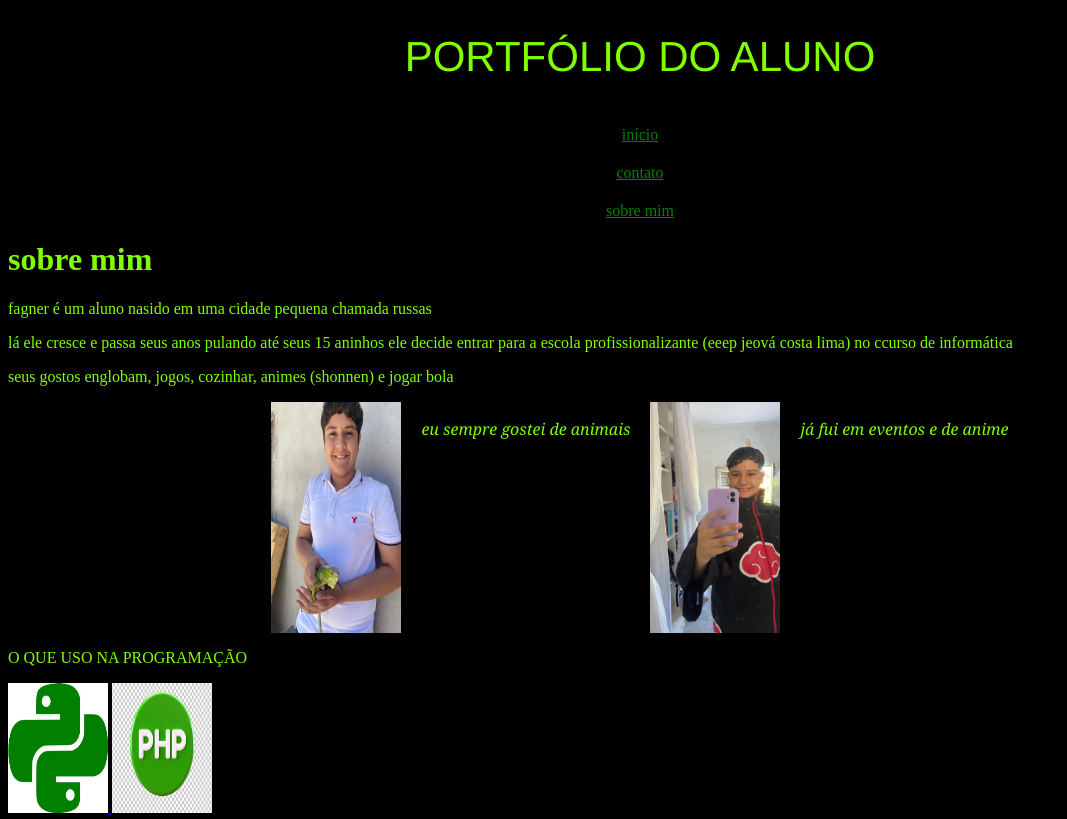
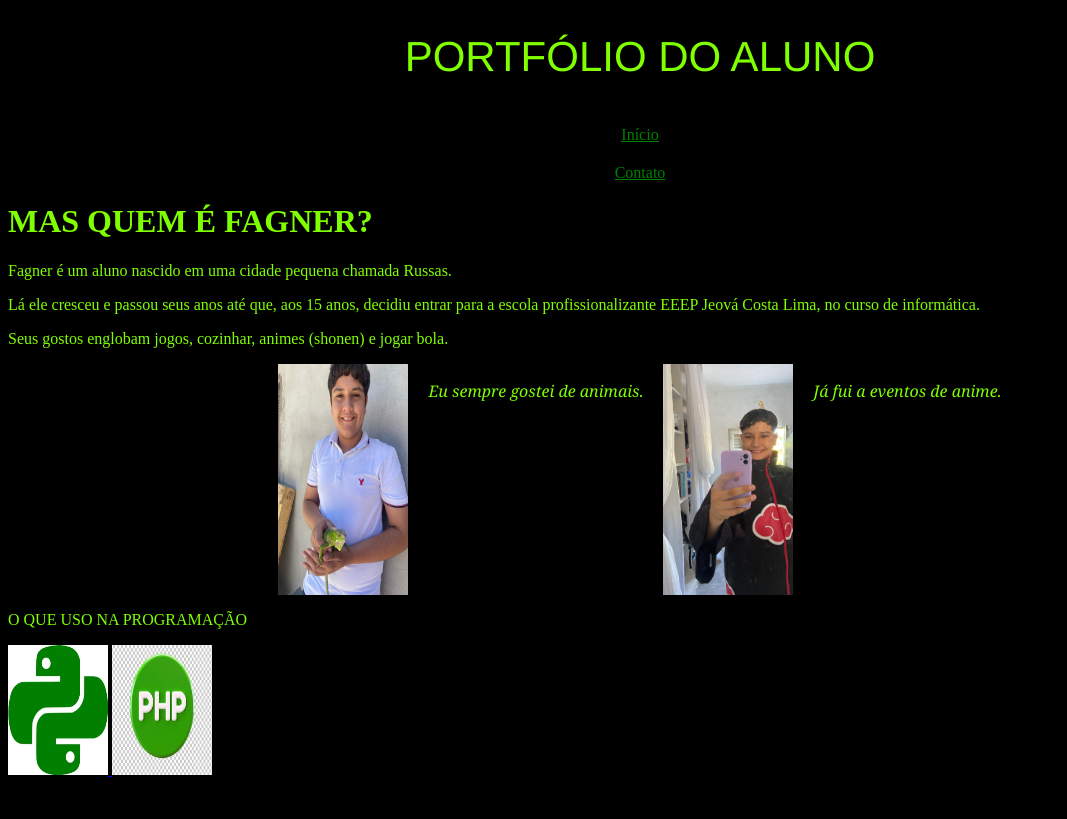
Before and after one commit to manuel-lima15/trabalho.html, a plain HTML site: page sobre.html in a window 1280 px wide. Shown: the top 819 px of the page, without its empty margins (0-1067 px from the left). Drawn offline with Linux system fonts and the light colour scheme.

Commit message:
correto 1

```diff
--- a/sobre.html
+++ b/sobre.html
@@ -1,54 +1,85 @@
 <!DOCTYPE html>
 <html lang="pt-BR">
-    <header> PORTFÓLIO DO ALUNO</header>
-   <nav>
-    <a href="index.html"> início</a>
-    <a href="contato.html"> contato</a>
-    <a href="sobre.html"> sobre mim</a>
-   </nav>
+
 <head>
     <meta charset="UTF-8">
     <meta name="viewport" content="width=device-width, initial-scale=1.0">
     <title>Portfólio</title>
-   <link rel="stylesheet" href="style.css">
+    <link rel="stylesheet" href="css/style.css">
+</head>
 
-   <head>
-    <h1> sobre mim</h1>
+<body>
 
+    <header>
+        PORTFÓLIO DO ALUNO
+    </header>
 
-   </head>
-   <body>
-<P>  fagner é um aluno nasido em uma cidade pequena chamada russas </P>
-    <p> lá ele cresce e passa seus anos pulando até seus 15 aninhos ele decide entrar para a escola profissionalizante (eeep jeová costa lima) no ccurso de informática </p>
-    <p> seus gostos englobam, jogos, cozinhar, animes (shonnen) e jogar bola</p>
+    <nav>
+        <a href="index.html">Início</a>
+        <a href="contato.html">Contato</a>
+    </nav>
 
-    <div class="sobre">
-     <img src="bixo.jpg" alt="eu com o calango">
-     <p> eu sempre gostei de animais </p>
-     <img src="anime.jpg" alt=" eu em trajes de anime">
-     <p> já fui em eventos e de anime </p>
+    <main>
 
-</div>
-<p> O QUE USO NA PROGRAMAÇÃO </p>
+        <h1>MAS QUEM É FAGNER?</h1>
 
-<a href="https://www.python.org"  class=" links">
-  <img src="python.png" alt=" página python">
+        <p>
+            Fagner é um aluno nascido em uma cidade pequena chamada Russas.
+        </p>
 
+        <p>
+            Lá ele cresceu e passou seus anos até que, aos 15 anos,
+            decidiu entrar para a escola profissionalizante
+            EEEP Jeová Costa Lima, no curso de informática.
+        </p>
 
-</a>
-<a href="https://www.php.net/"  class=" links">
-  <img src="php.png" alt=" página php">
+        <p>
+            Seus gostos englobam jogos, cozinhar, animes (shonen)
+            e jogar bola.
+        </p>
 
+        <div class="sobre">
 
-</a>
+            <img src="img/bixo.jpg" alt="Eu com o calango">
 
-   </body>
-     <footer>
-        <img src="sobre.jpg" alt="garoto em trajes sociais">
-        <p> &copy; 2026 Fagner Emanuel Oliveira Lima </p>
-         <p>
-  EEEP Jeová Costa Lima
+            <p>
+                Eu sempre gostei de animais.
+            </p>
 
+            <img src="img/anime.jpg" alt="Eu em trajes de anime">
+
+            <p>
+                Já fui a eventos de anime.
+            </p>
+
+        </div>
+
+        <p>O QUE USO NA PROGRAMAÇÃO</p>
+
+        <a href="https://www.python.org" class="links">
+            <img src="img/python.png" alt="Logo do Python">
+        </a>
+
+        <a href="https://www.php.net/" class="links">
+            <img src="img/php.png" alt="Logo do PHP">
+        </a>
+
+    </main>
+
+    <footer>
+
+        <img src="img/sobre.jpg" alt="Garoto em trajes sociais">
+
+        <p>
+            &copy; 2026 Fagner Emanuel Oliveira Lima
+        </p>
+
+        <p>
+            EEEP Jeová Costa Lima
         </p>
 
     </footer>
+
+</body>
+
+</html>
```
Also changed, not shown: contato.html (+5 -4 lines), index.html (+3 -3 lines), css/style.css (renamed from style.css), img/anime.jpg (renamed from anime.jpg), img/bixo.jpg (renamed from bixo.jpg), img/eu.jpg (renamed from eu.jpg), img/git.png (renamed from git.png), img/index.jpg (renamed from index.jpg), img/insta.png (renamed from insta.png), img/php.png (renamed from php.png), img/python.png (renamed from python.png), img/sobre.jpg (renamed from sobre.jpg), 1 other file.
